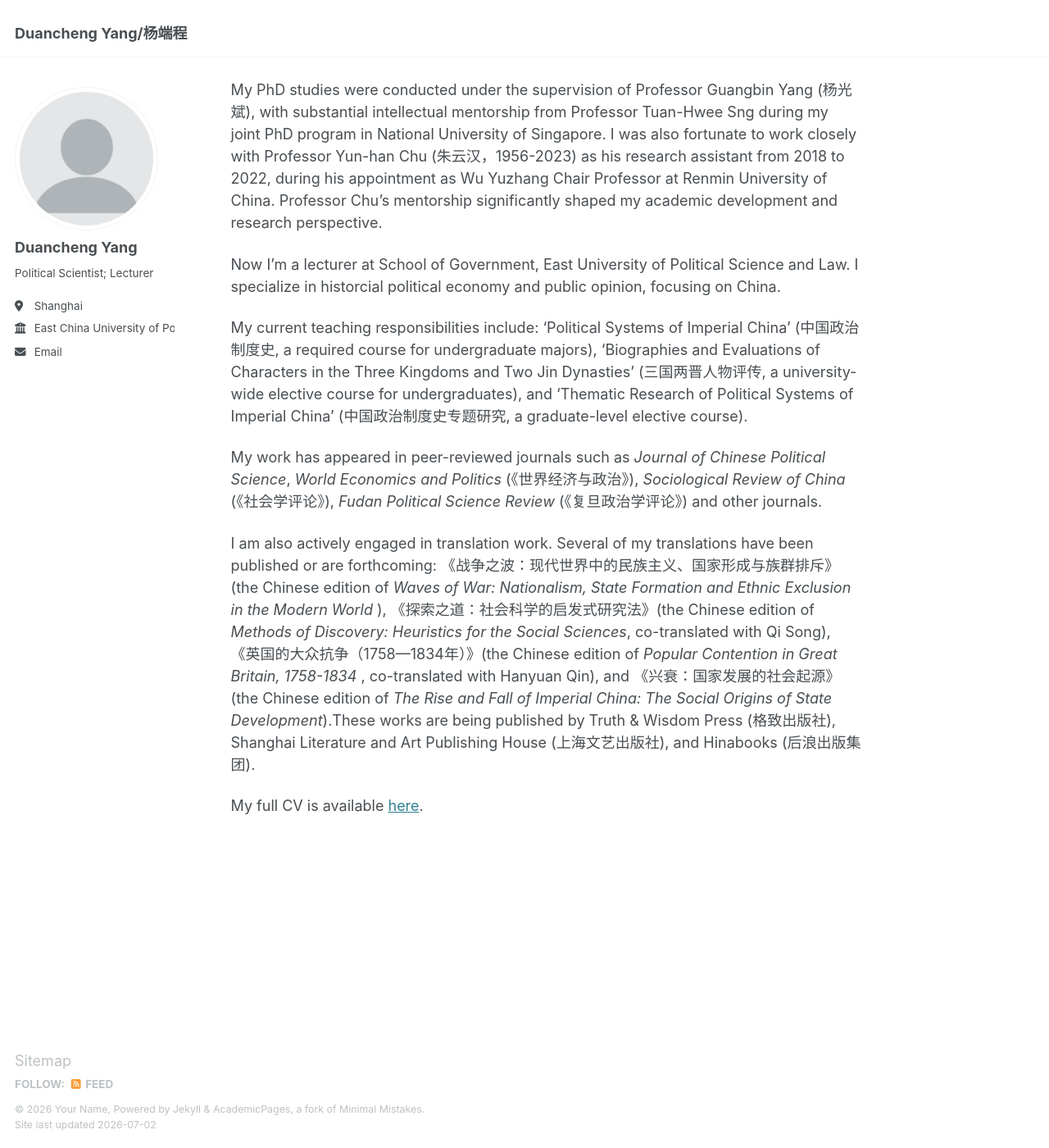
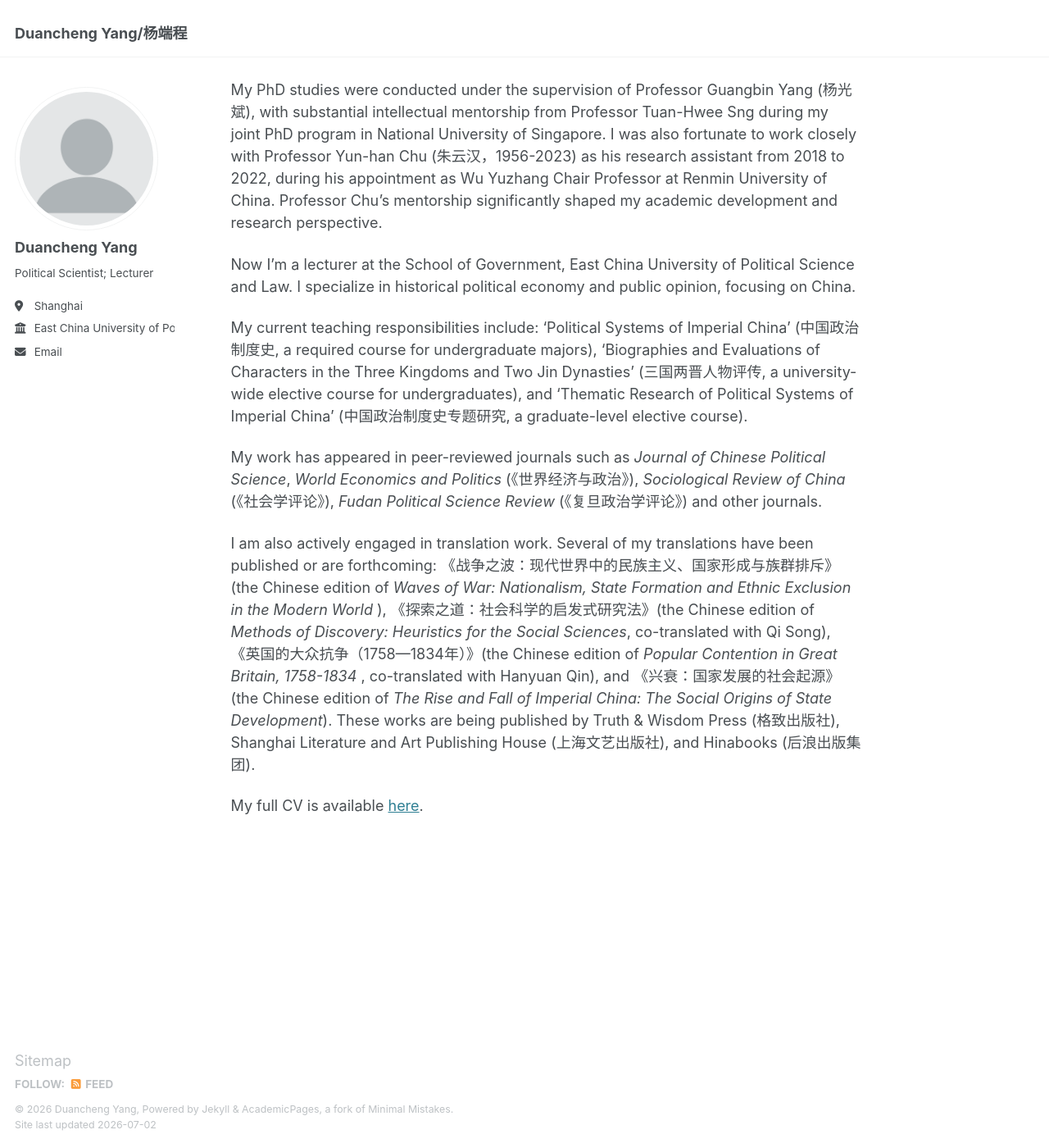
Before and after one commit to DCYeo/dcyeo.github.io, a Jekyll site: the page built from _pages/about.md, in a window 1280 px wide and 1400 px high, scrolled down 170 px. Shown: the whole window at 82% size. Built offline with Jekyll 4.4.1, drawn with Linux system fonts in a browser that asks for light colours.

Commit message:
Fix site metadata and homepage text

```diff
--- a/_config.yml
+++ b/_config.yml
@@ -11,8 +11,8 @@ locale                   : "en-US"
 site_theme               : "default"
 title                    : "Duancheng Yang/杨端程"
 title_separator          : "-"
-name                     : &name "Your Name"
-description              : &description "personal description"
+name                     : &name "Duancheng Yang"
+description              : &description "Political Scientist; Lecturer"
 url                      : "https://dcyeo.github.io"
 baseurl                  : "" # the subpath of your site, e.g. "/blog"
 repository               : "dcyeo/dcyeo.github.io"
--- a/_pages/about.md
+++ b/_pages/about.md
@@ -14,12 +14,12 @@ I obtained my PhD in political science from Renmin University of China in 2022.
 
 My PhD studies were conducted under the supervision of Professor Guangbin Yang (杨光斌), with substantial intellectual mentorship from Professor Tuan-Hwee Sng during my joint PhD program in National University of Singapore. I was also fortunate to work closely with Professor Yun-han Chu (朱云汉，1956-2023) as his research assistant from 2018 to 2022, during his appointment as Wu Yuzhang Chair Professor at Renmin University of China. Professor Chu's mentorship significantly shaped my academic development and research perspective.
 
-Now I’m a lecturer at School of Government, East University of Political Science and Law. I specialize in historcial political economy and public opinion, focusing on China.
+Now I’m a lecturer at the School of Government, East China University of Political Science and Law. I specialize in historical political economy and public opinion, focusing on China.
 
 My current teaching responsibilities include: 'Political Systems of Imperial China' (中国政治制度史, a required course for undergraduate majors), 'Biographies and Evaluations of Characters in the Three Kingdoms and Two Jin Dynasties' (三国两晋人物评传, a university-wide elective course for undergraduates), and 'Thematic Research of Political Systems of Imperial China' (中国政治制度史专题研究, a graduate-level elective course).
 
 My work has appeared in peer-reviewed journals such as *Journal of Chinese Political Science*, *World Economics and Politics* (《世界经济与政治》), *Sociological Review of China* (《社会学评论》), *Fudan Political Science Review* (《复旦政治学评论》) and other journals.
 
-I am also actively engaged in translation work. Several of my translations have been published or are forthcoming: 《战争之波：现代世界中的民族主义、国家形成与族群排斥》(the Chinese edition of *Waves of War: Nationalism, State Formation and Ethnic Exclusion in the Modern World* ), 《探索之道：社会科学的启发式研究法》(the Chinese edition of *Methods of Discovery: Heuristics for the Social Sciences*, co-translated with Qi Song), 《英国的大众抗争（1758—1834年）》(the Chinese edition of *Popular Contention in Great Britain, 1758-1834* , co-translated with Hanyuan Qin), and 《兴衰：国家发展的社会起源》(the Chinese edition of *The Rise and Fall of Imperial China: The Social Origins of State Development*).These works are being published by Truth & Wisdom Press (格致出版社), Shanghai Literature and Art Publishing House (上海文艺出版社), and Hinabooks (后浪出版集团).
+I am also actively engaged in translation work. Several of my translations have been published or are forthcoming: 《战争之波：现代世界中的民族主义、国家形成与族群排斥》(the Chinese edition of *Waves of War: Nationalism, State Formation and Ethnic Exclusion in the Modern World* ), 《探索之道：社会科学的启发式研究法》(the Chinese edition of *Methods of Discovery: Heuristics for the Social Sciences*, co-translated with Qi Song), 《英国的大众抗争（1758—1834年）》(the Chinese edition of *Popular Contention in Great Britain, 1758-1834* , co-translated with Hanyuan Qin), and 《兴衰：国家发展的社会起源》(the Chinese edition of *The Rise and Fall of Imperial China: The Social Origins of State Development*). These works are being published by Truth & Wisdom Press (格致出版社), Shanghai Literature and Art Publishing House (上海文艺出版社), and Hinabooks (后浪出版集团).
 
 My full CV is available [here]({{ site.baseurl }}/files/Duancheng_s_CV.pdf).
```
